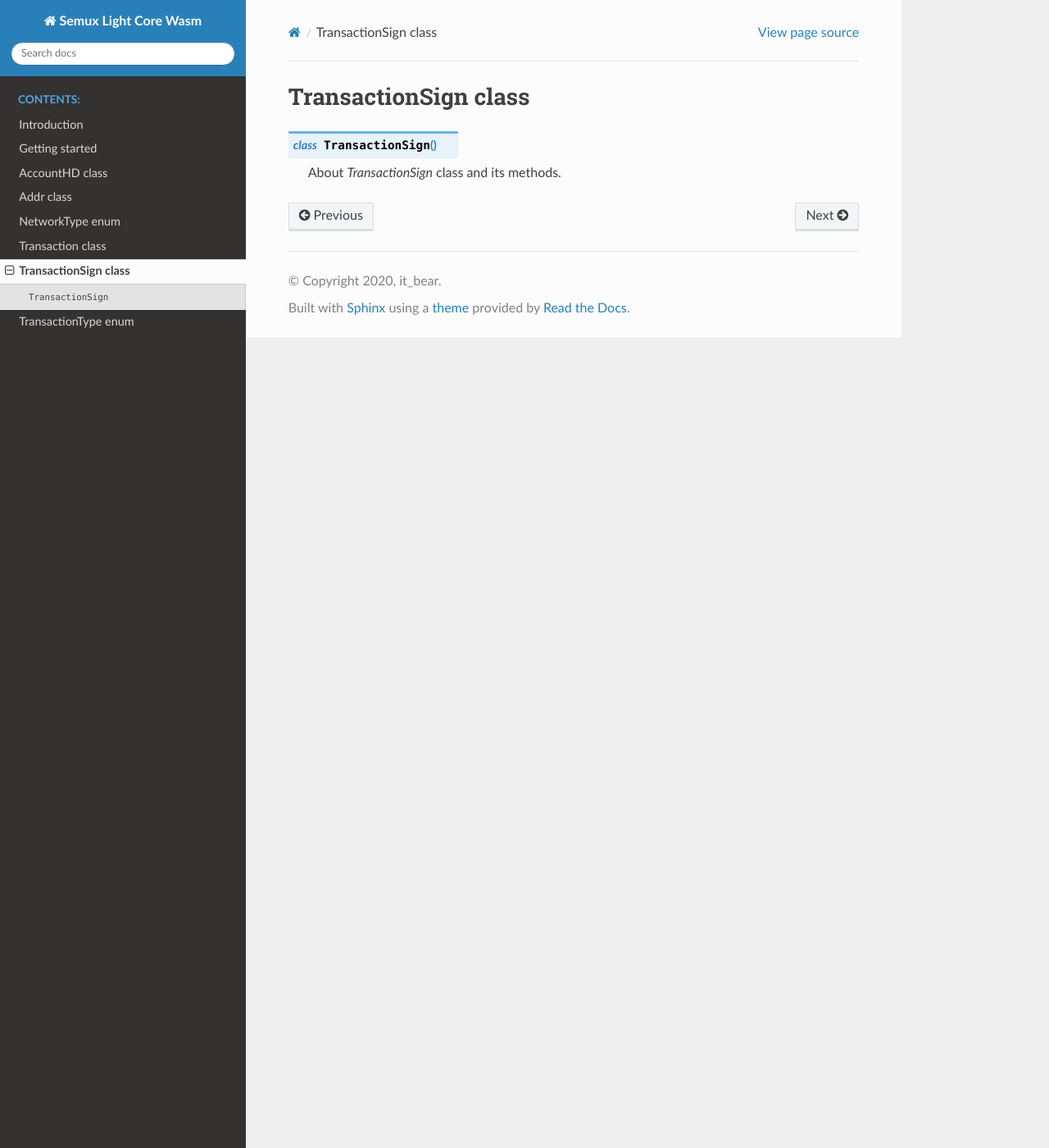
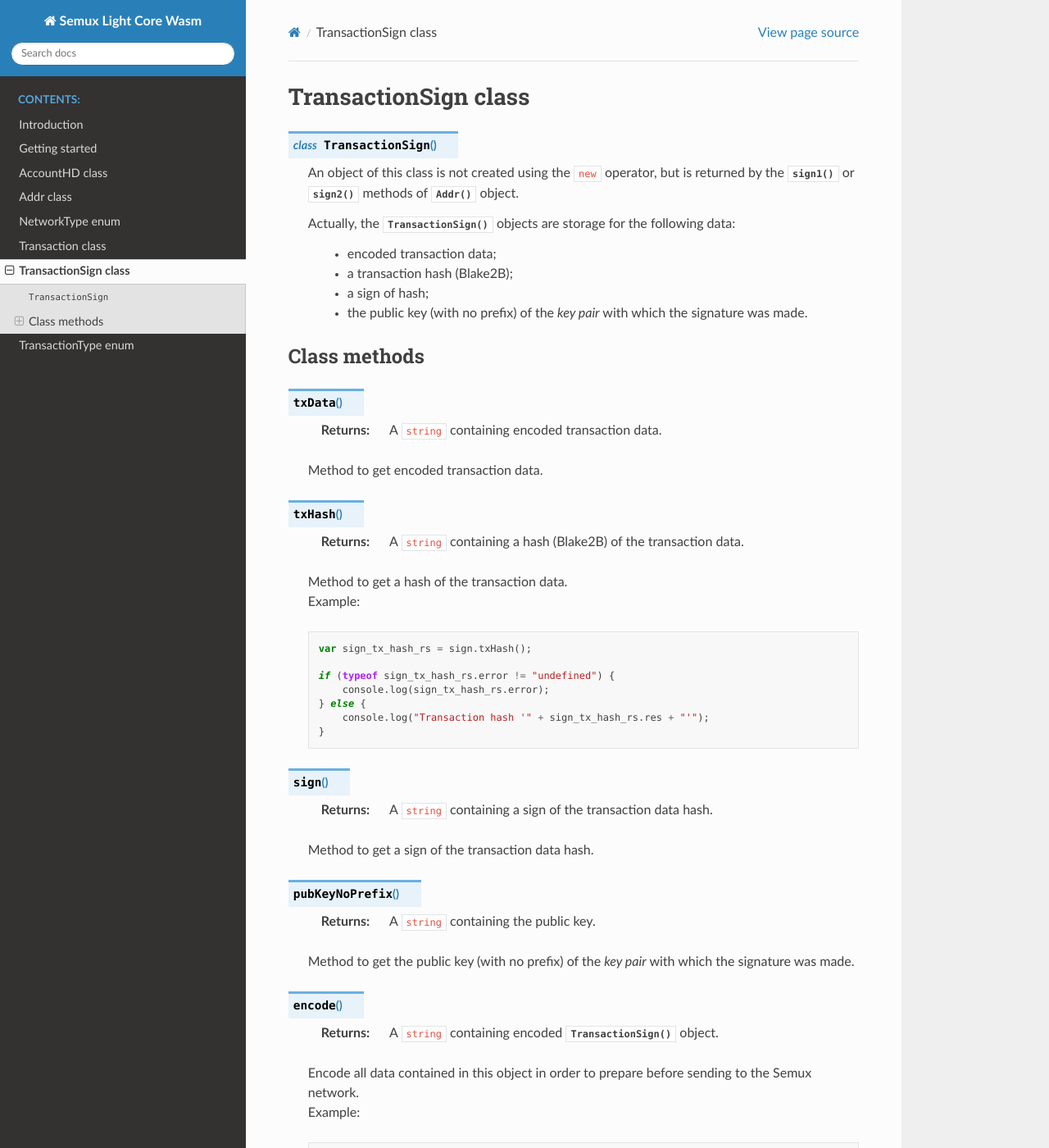
Before and after one commit to uno-labs/UnoSemuxLightCoreWasm, a Sphinx documentation site: the page built from docs/source/usage/TransactionSign.rst, in a window 1280 px wide and 1400 px high. Shown: the whole window at 82% size. Built offline with Sphinx 7.4.7 and the Read the Docs theme 2.0.0, drawn with Linux system fonts in a browser that asks for light colours; some of the changed text lies outside the part shown.

Commit message:
Description of TransactionSign class

```diff
--- a/docs/source/usage/TransactionSign.rst
+++ b/docs/source/usage/TransactionSign.rst
@@ -3,4 +3,72 @@ TransactionSign class
 
 .. js:class:: TransactionSign
 
-   About `TransactionSign` class and its methods.
+   An object of this class is not created using the ``new`` operator,
+   but is returned by the :js:func:`sign1` or :js:func:`sign2` methods of :js:class:`Addr` object.
+
+   Actually, the :js:class:`TransactionSign` objects are storage for the following data:
+
+      - encoded transaction data;
+      - a transaction hash (Blake2B);
+      - a sign of hash;
+      - the public key (with no prefix) of the `key pair` with which the signature was made.
+
+
+Class methods
+-------------
+
+.. js:method:: txData()
+
+   :returns: A ``string`` containing encoded transaction data.
+
+   | Method to get encoded transaction data.
+
+
+.. js:method:: txHash()
+
+   :returns: A ``string`` containing a hash (Blake2B) of the transaction data.
+
+   | Method to get a hash of the transaction data.
+   | Example:
+
+   .. code-block:: javascript
+
+      var sign_tx_hash_rs = sign.txHash();
+
+      if (typeof sign_tx_hash_rs.error != "undefined") {
+          console.log(sign_tx_hash_rs.error);
+      } else {
+          console.log("Transaction hash '" + sign_tx_hash_rs.res + "'");
+      }
+
+
+.. js:method:: sign()
+
+   :returns: A ``string`` containing a sign of the transaction data hash.
+
+   | Method to get a sign of the transaction data hash.
+
+
+.. js:method:: pubKeyNoPrefix()
+
+   :returns: A ``string`` containing the public key.
+
+   | Method to get the public key (with no prefix) of the `key pair` with which the signature was made.
+
+
+.. js:method:: encode()
+
+   :returns: A ``string`` containing encoded :js:class:`TransactionSign` object.
+
+   | Encode all data contained in this object in order to prepare before sending to the Semux network.
+   | Example:
+
+   .. code-block:: javascript
+
+      var sign_encode_rs = sign.encode()
+
+      if (typeof sign_encode_rs.error != "undefined") {
+          console.log(sign_encode_rs.error);
+      } else {
+          console.log("Transaction sign hex str '" + sign_encode_rs.res + "'");
+      }
```
Also changed, not shown: docs/source/usage/Get-started.rst (+13 -8 lines), docs/source/usage/Introduction.rst (+15 -6 lines).
